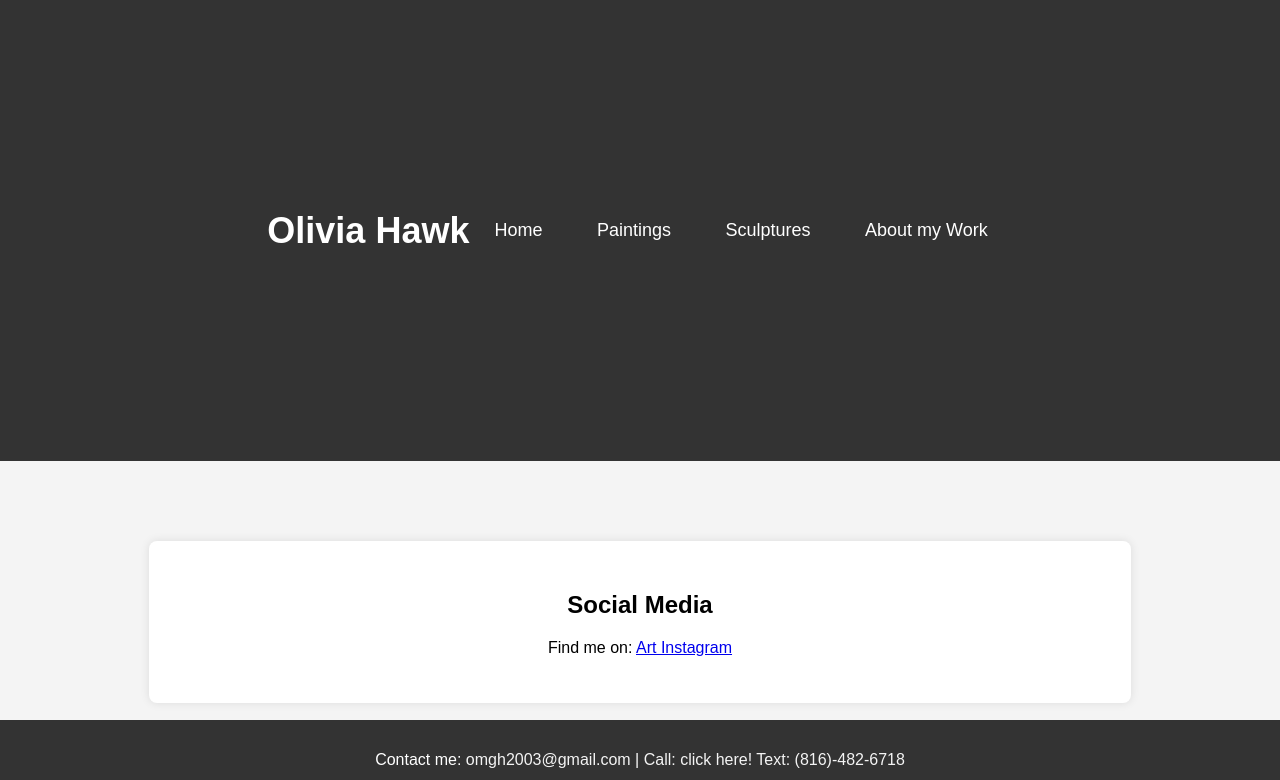
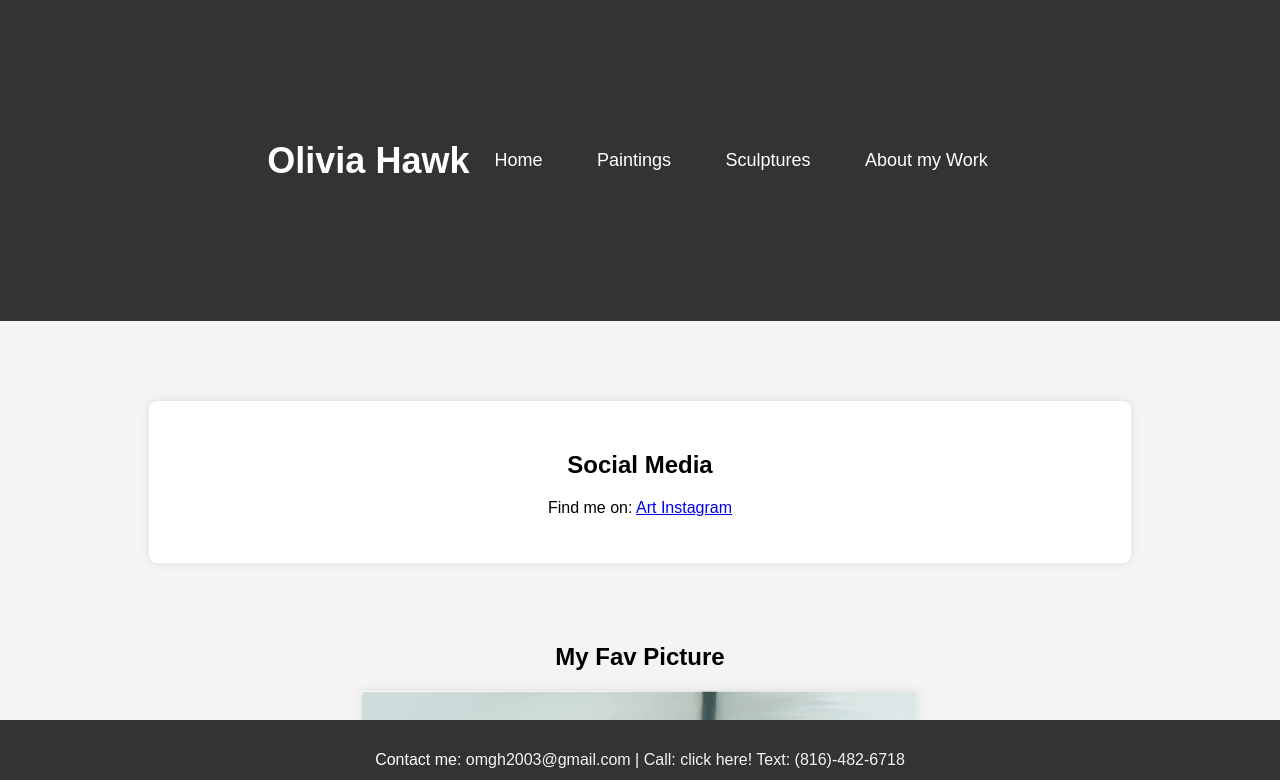
Before and after one commit to americanbiscuit/ohawkart, a plain HTML site: page index.html in a window 1280 px wide. Shown: the top 780 px of the page. Drawn offline with Linux system fonts and the light colour scheme.

Commit message:
Update style.css

```diff
--- a/style.css
+++ b/style.css
@@ -20,7 +20,7 @@ header {
     max-width: 100vw; /*ensures no overflow issues*/
     background-color: #333; /* Keeps the black color */
     color: white;
-    padding: 200px 200px;
+    padding: 130px 120px;
     margin: 0; /* Ensures no unwanted space around it */
     box-sizing: border-box; /* Prevents padding from affecting width */
     min-height: 20vh; /* ✅ Header takes up 20% of the viewport height */
```
